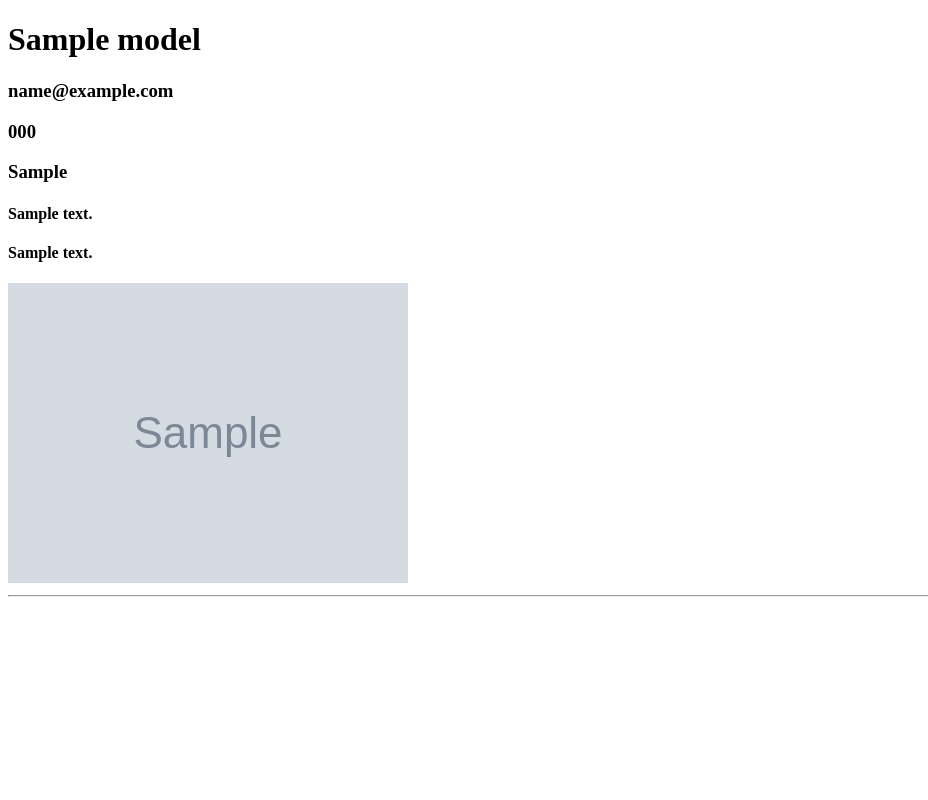
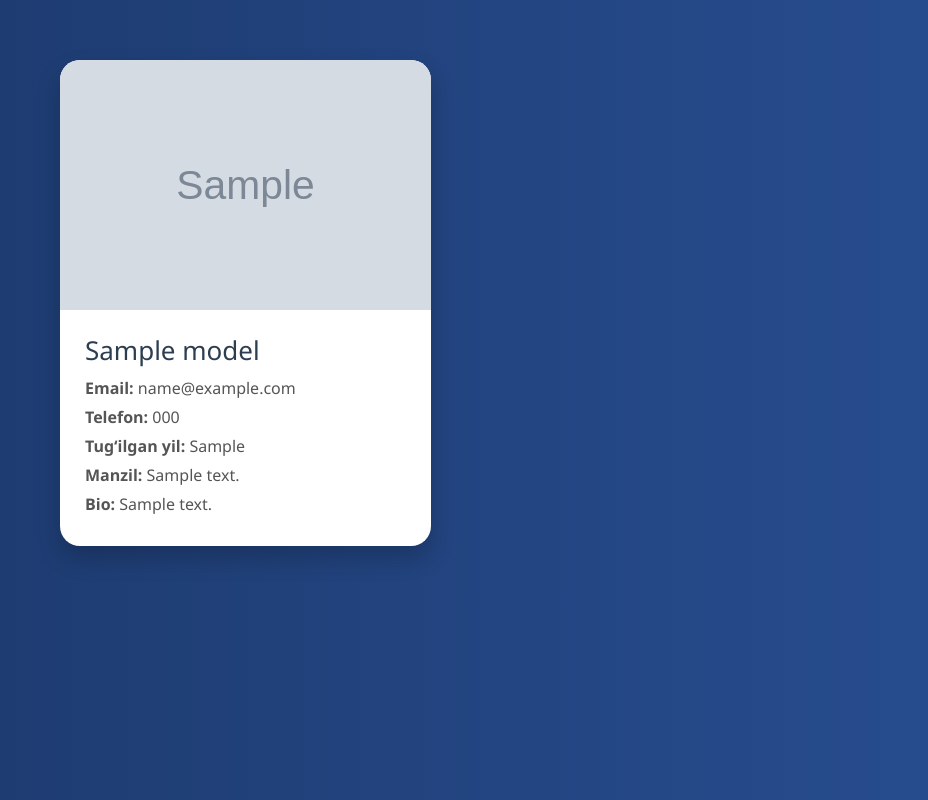
Before and after one commit to Dilmurod0930/Profil_Akaunt, a Django app: page /profil_lst/ in a window 1280 px wide. Shown: the whole page, without its empty margins (0-928 px from the left). Run offline with Django 5.2, Linux system fonts and the light colour scheme; tables that the repository leaves empty hold one stand-in row (values such as "Sample post"); grey boxes marked "Sample" are stand-in pictures.

Commit message:
Add  sahifa  tayyor.

```diff
--- a/templates/akaunt/akaunt_lst.html
+++ b/templates/akaunt/akaunt_lst.html
@@ -1,20 +1,120 @@
 <!DOCTYPE html>
-<html lang="en">
+<html lang="uz">
 <head>
     <meta charset="UTF-8">
-    <title>Title</title>
+    <title>Profil Sahifasi</title>
+    <meta name="viewport" content="width=device-width, initial-scale=1">
+
+    <!-- Bootstrap -->
+    <link href="https://cdn.jsdelivr.net/npm/bootstrap@5.3.0/dist/css/bootstrap.min.css" rel="stylesheet">
+
+    <style>
+        body {
+            background: linear-gradient(to right, #1e3c72, #2a5298);
+            font-family: 'Segoe UI', sans-serif;
+            margin: 0;
+            padding: 0;
+        }
+
+        .main-container {
+            max-width: 1200px;
+            margin: auto;
+            padding: 60px 20px;
+        }
+
+        .profile-card {
+            background: #ffffff;
+            border-radius: 20px;
+            box-shadow: 0 12px 25px rgba(0, 0, 0, 0.2);
+            overflow: hidden;
+            transition: all 0.3s ease-in-out;
+        }
+
+        .profile-card:hover {
+            transform: translateY(-5px);
+            box-shadow: 0 15px 30px rgba(0, 0, 0, 0.3);
+        }
+
+        .profile-image {
+            width: 100%;
+            height: 250px;
+            object-fit: cover;
+        }
+
+        .profile-content {
+            padding: 25px;
+        }
+
+        .profile-content h2 {
+            font-size: 26px;
+            margin-bottom: 10px;
+            color: #2c3e50;
+        }
+
+        .profile-content p {
+            font-size: 16px;
+            margin-bottom: 5px;
+            color: #555;
+        }
+
+        @media (max-width: 768px) {
+            .profile-image {
+                height: 200px;
+            }
+        }
+    </style>
 </head>
 <body>
-    {% for profil in akaunt %}
-       <h1>{{profil.name}}</h1>
-       <h3>{{profil.email}}</h3>
-       <h3>{{profil.phone}}</h3>
-       <h3>{{profil.year}}</h3>
-       <h4>{{profil.bio}}</h4>
-       <h4>{{profil.address}}</h4>
-        <img src="{{ profil.image.url }}">
-    <br>
-    <hr>
-    {% endfor %}
+
+    <div class="main-container">
+        <div class="row g-4">
+            {% for profil in akaunt %}
+            <div class="col-md-6 col-lg-4">
+                <div class="profile-card">
+                    <img src="{{ profil.image.url }}" alt="Profil rasmi" class="profile-image">
+                    <div class="profile-content">
+                        <h2>{{ profil.name }}</h2>
+                        <p><strong>Email:</strong> {{ profil.email }}</p>
+                        <p><strong>Telefon:</strong> {{ profil.phone }}</p>
+                        <p><strong>Tug‘ilgan yil:</strong> {{ profil.year }}</p>
+                        <p><strong>Manzil:</strong> {{ profil.address }}</p>
+                        <p><strong>Bio:</strong> {{ profil.bio }}</p>
+                    </div>
+                </div>
+            </div>
+            {% endfor %}
+        </div>
+    </div>
+
 </body>
 </html>
+
+
+
+
+
+
+
+
+
+
+<!--<!DOCTYPE html>-->
+<!--<html lang="en">-->
+<!--<head>-->
+<!--    <meta charset="UTF-8">-->
+<!--    <title>Title</title>-->
+<!--</head>-->
+<!--<body>-->
+<!--    {% for profil in akaunt %}-->
+<!--       <h1>{{profil.name}}</h1>-->
+<!--       <h3>{{profil.email}}</h3>-->
+<!--       <h3>{{profil.phone}}</h3>-->
+<!--       <h3>{{profil.year}}</h3>-->
+<!--       <h4>{{profil.bio}}</h4>-->
+<!--       <h4>{{profil.address}}</h4>-->
+<!--        <img src="{{ profil.image.url }}">-->
+<!--    <br>-->
+<!--    <hr>-->
+<!--    {% endfor %}-->
+<!--</body>-->
+<!--</html>-->
```
